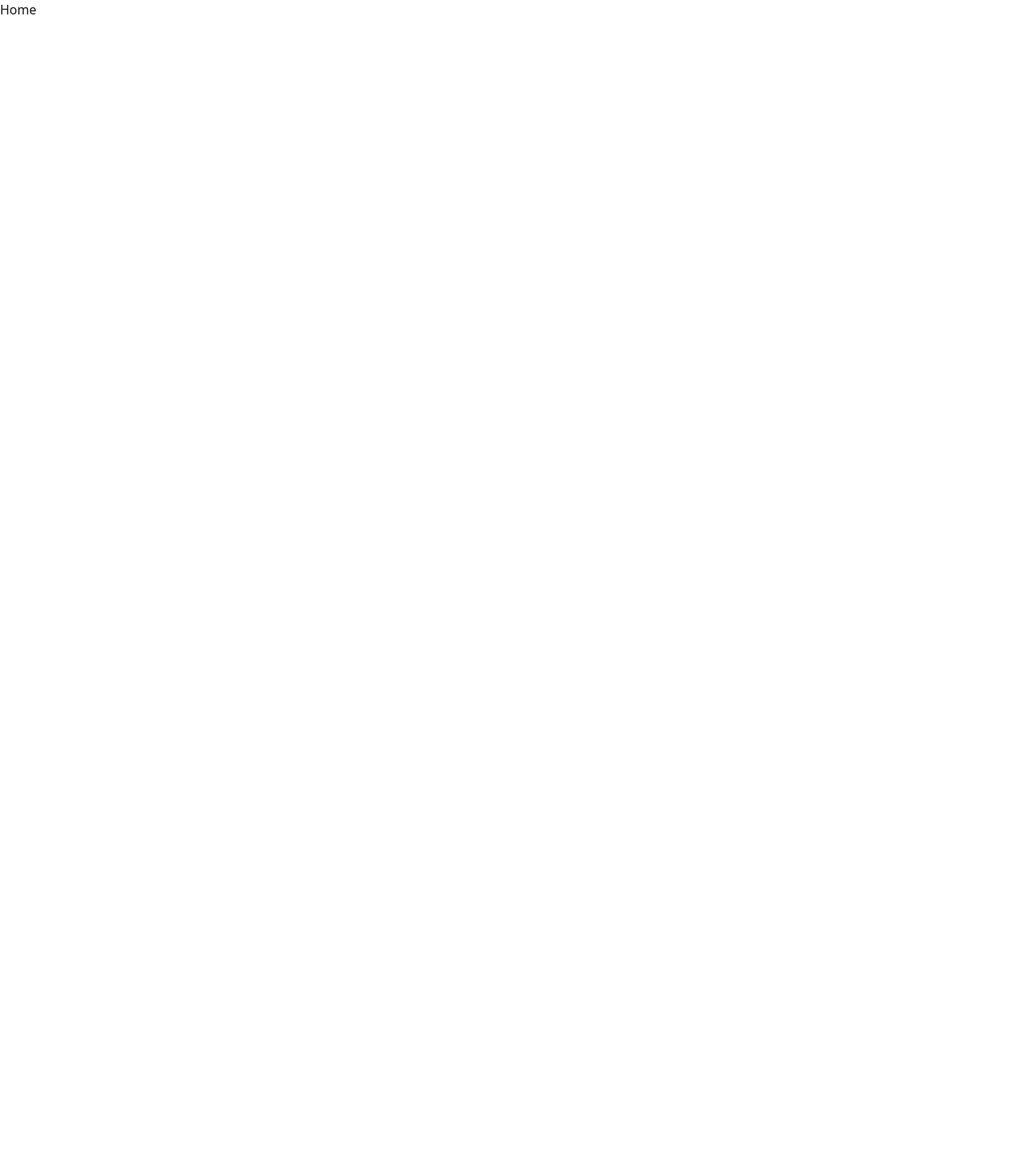
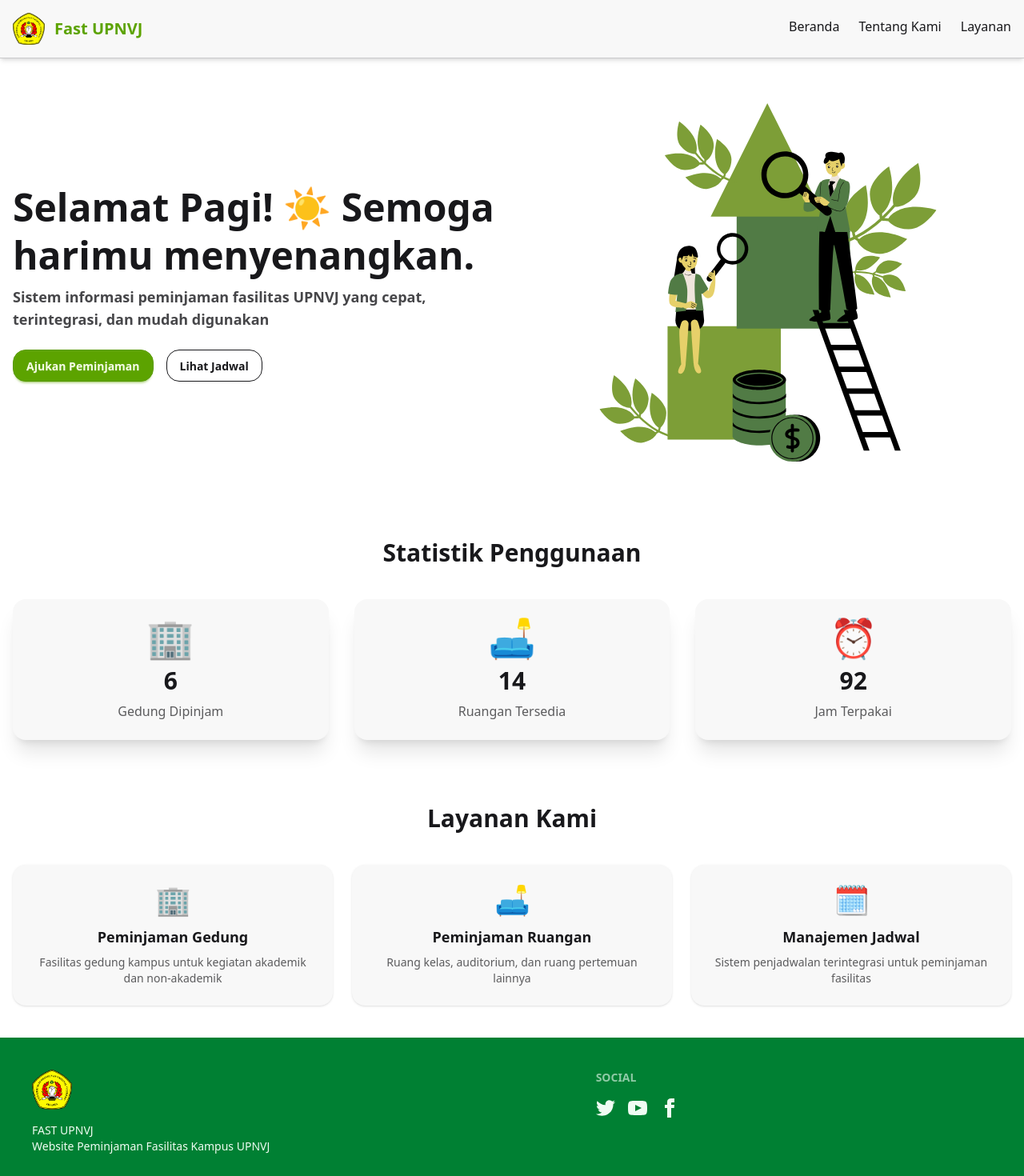
Before and after one commit to raisadeviap/fast-upnvj, a React (Vite) app: page /home in a window 1280 px wide. Shown: the top 1470 px of the page at 80% size. Before the commit the page ends 800 px from the top, so only its background shows below. Built offline with nearby package versions, Linux system fonts and the light colour scheme.

Commit message:
Resolve konflik dan update Home.jsx

```diff
--- a/src/pages/Home.jsx
+++ b/src/pages/Home.jsx
@@ -1,11 +1,203 @@
-import React from 'react'
+import React, { useState, useEffect } from "react";
+import { useNavigate, useLocation } from "react-router-dom";
+import CountUp from "react-countup";
+import Footer from "../components/Footer";
+import HeroImage from "../assets/img1.svg";
+import AboutImage from "../assets/UPN.png"; // logo UPN sesuai permintaan
 
-function Home() {
+function HomePage() {
+  const navigate = useNavigate();
+  const location = useLocation();
+
+  const [greeting, setGreeting] = useState("");
+  useEffect(() => {
+    const hour = new Date().getHours();
+    if (hour < 12) setGreeting("Selamat Pagi! ☀️ Semoga harimu menyenangkan.");
+    else if (hour < 18)
+      setGreeting("Selamat Siang! 🌤️ Selamat datang di Fast UPNVJ.");
+    else setGreeting("Selamat Malam! 🌙 Terima kasih sudah berkunjung.");
+  }, []);
+
+  const stats = [
+    {
+      id: 1,
+      icon: "🏢",
+      label: "Gedung Dipinjam",
+      value: 6,
+      color: "text-primary",
+    },
+    {
+      id: 2,
+      icon: "🛋️",
+      label: "Ruangan Tersedia",
+      value: 14,
+      color: "text-secondary",
+    },
+    {
+      id: 3,
+      icon: "⏰",
+      label: "Jam Terpakai",
+      value: 92,
+      color: "text-accent",
+    },
+  ];
+
+  const services = [
+    {
+      id: 1,
+      icon: "🏢",
+      title: "Peminjaman Gedung",
+      description:
+        "Fasilitas gedung kampus untuk kegiatan akademik dan non-akademik",
+      link: "/layanan/gedung",
+    },
+    {
+      id: 2,
+      icon: "🛋️",
+      title: "Peminjaman Ruangan",
+      description: "Ruang kelas, auditorium, dan ruang pertemuan lainnya",
+      link: "/Form Peminjaman",
+    },
+    {
+      id: 3,
+      icon: "🗓️",
+      title: "Manajemen Jadwal",
+      description: "Sistem penjadwalan terintegrasi untuk peminjaman fasilitas",
+      link: "/layanan/jadwal",
+    },
+  ];
+
   return (
-    <div>
-      <h1>Home</h1>
+    <div className="min-h-screen bg-base-100" data-theme="light">
+      {/* Navbar */}
+      <nav className="bg-base-200 shadow-md py-4 border-b border-base-content/20">
+        <div className="container mx-auto px-4 flex items-center justify-between">
+          <div
+            className="flex items-center gap-3 cursor-pointer"
+            onClick={() => navigate("/")}
+          >
+            <img
+              src={AboutImage}
+              alt="Logo UPN"
+              className="w-10 h-10 object-contain"
+            />
+            <h1 className="text-xl font-bold text-primary">Fast UPNVJ</h1>
+          </div>
+          <ul className="flex gap-6 text-base font-medium">
+            <li
+              className={`cursor-pointer pb-1 border-b-2 transition ${
+                location.pathname === "/"
+                  ? "border-primary"
+                  : "border-transparent hover:border-primary"
+              }`}
+              onClick={() => navigate("/")}
+            >
+              Beranda
+            </li>
+            <li
+              className={`cursor-pointer pb-1 border-b-2 transition ${
+                location.pathname === "/tentang"
+                  ? "border-primary"
+                  : "border-transparent hover:border-primary"
+              }`}
+              onClick={() => navigate("/tentang")}
+            >
+              Tentang Kami
+            </li>
+            <li
+              className={`cursor-pointer pb-1 border-b-2 transition ${
+                location.pathname.startsWith("/layanan")
+                  ? "border-primary"
+                  : "border-transparent hover:border-primary"
+              }`}
+              onClick={() => navigate("/layanan")}
+            >
+              Layanan
+            </li>
+          </ul>
+        </div>
+      </nav>
+
+      <main className="container mx-auto px-4 py-10">
+        {/* Hero */}
+        <section className="flex flex-col md:flex-row items-center justify-between min-h-[60vh] gap-8">
+          <div className="md:w-1/2 space-y-6">
+            <h1 className="text-4xl md:text-5xl font-bold text-base-content leading-tight">
+              {greeting} <br />
+              <span className="block mt-2 text-lg text-base-content/80">
+                Sistem informasi peminjaman fasilitas UPNVJ yang cepat,
+                terintegrasi, dan mudah digunakan
+              </span>
+            </h1>
+            <div className="flex gap-4 mt-6">
+              <button
+                className="btn btn-primary"
+                onClick={() => navigate("/Form Peminjaman")}
+              >
+                Ajukan Peminjaman
+              </button>
+              <button
+                className="btn btn-outline"
+                onClick={() => navigate("/layanan/jadwal")}
+              >
+                Lihat Jadwal
+              </button>
+            </div>
+          </div>
+          <div className="md:w-1/2 flex justify-center">
+            <img
+              src={HeroImage}
+              alt="Ilustrasi"
+              className="w-full max-w-md rounded-lg"
+            />
+          </div>
+        </section>
+
+        {/* Statistik */}
+        <section className="mt-20">
+          <h2 className="text-3xl font-bold text-center mb-10">
+            Statistik Penggunaan
+          </h2>
+          <div className="grid grid-cols-1 md:grid-cols-3 gap-8">
+            {stats.map(({ id, icon, label, value, color }) => (
+              <div
+                key={id}
+                className="card bg-base-200 shadow-xl p-6 text-center"
+              >
+                <div className={`text-5xl mb-3 ${color}`}>{icon}</div>
+                <div className="text-3xl font-bold">
+                  <CountUp end={value} duration={2} />
+                </div>
+                <p className="mt-2 text-base-content/70">{label}</p>
+              </div>
+            ))}
+          </div>
+        </section>
+
+        {/* Layanan Kami */}
+        <section className="mt-20">
+          <h2 className="text-3xl font-bold text-center mb-10">Layanan Kami</h2>
+          <div className="grid grid-cols-1 md:grid-cols-3 gap-6">
+            {services.map(({ id, icon, title, description, link }) => (
+              <button
+                key={id}
+                onClick={() => navigate(link)}
+                className="card bg-base-200 hover:shadow-lg transition shadow p-6 flex flex-col items-center text-center"
+              >
+                <div className="text-4xl mb-3">{icon}</div>
+                <h3 className="text-lg font-semibold text-base-content mb-2">
+                  {title}
+                </h3>
+                <p className="text-sm text-base-content/70">{description}</p>
+              </button>
+            ))}
+          </div>
+        </section>
+      </main>
+
+      <Footer />
     </div>
-  )
+  );
 }
 
-export default Home
+export default HomePage;
```
